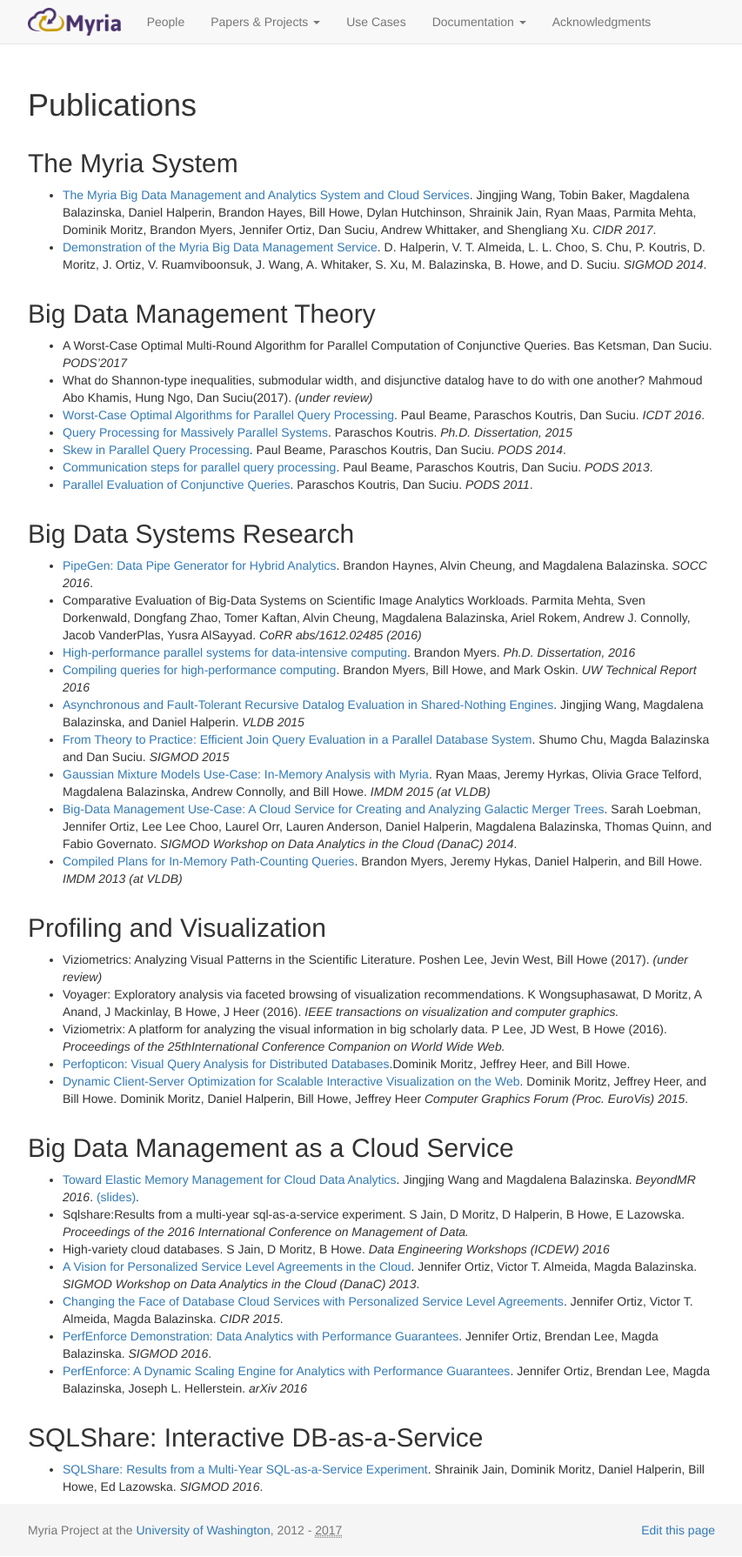
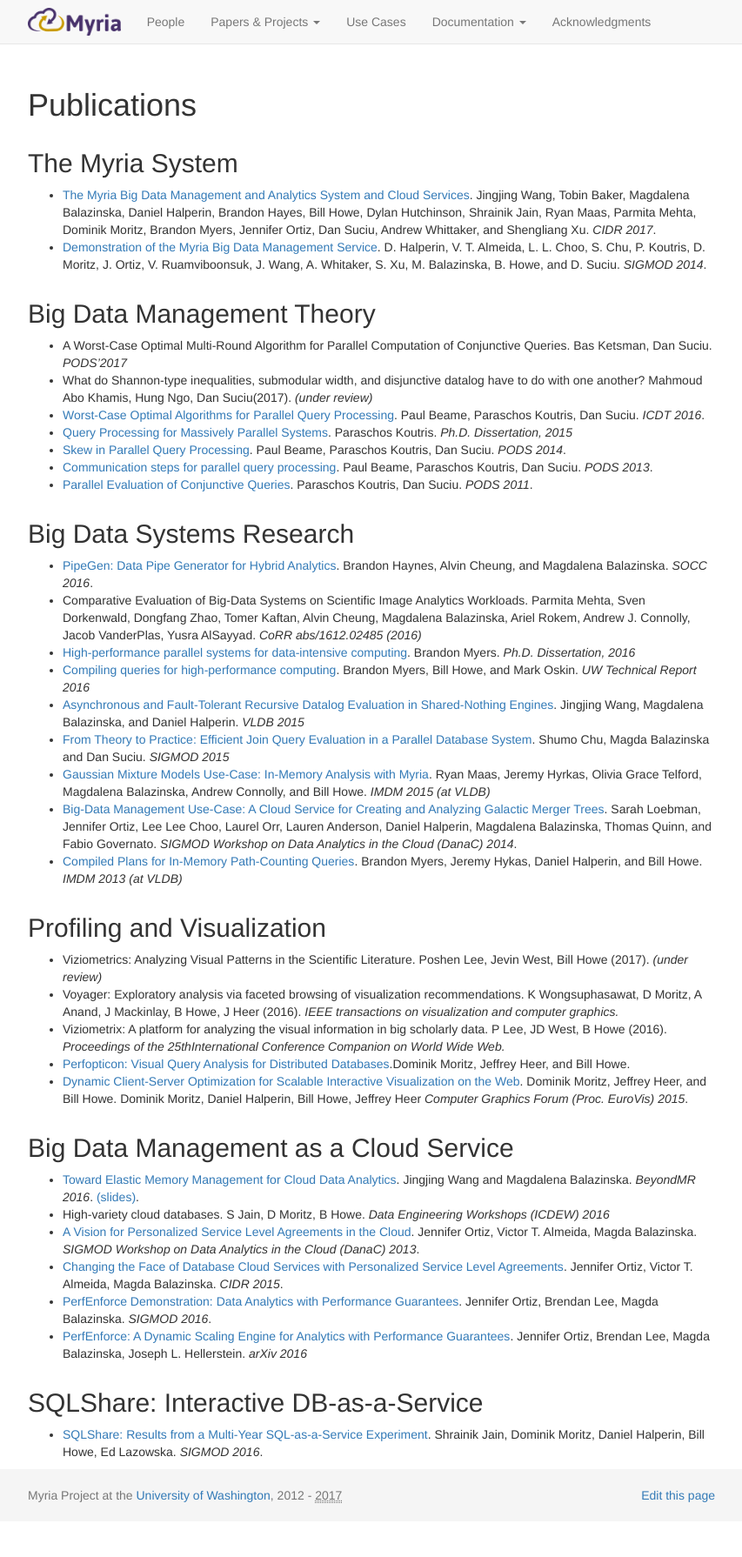
Before and after one commit to uwescience/myria-website, a Jekyll site: the page built from projects/publicationsList.md, in a window 1280 px wide. Shown: the whole page at 87% size, without its empty margins (213-1066 px from the left). Built offline with Jekyll 4.4.1, drawn with Linux system fonts in a browser that asks for light colours; nearby versions of some CDN libraries; after the commit the page ends 1750 px from its top, so only the background shows below that.

Commit message:
updating paper list

```diff
--- a/projects/publicationsList.md
+++ b/projects/publicationsList.md
@@ -43,7 +43,6 @@
 ## Big Data Management as a Cloud Service
 
 * [Toward Elastic Memory Management for Cloud Data Analytics](https://homes.cs.washington.edu/~jwang/publications/elastic-memory.pdf). Jingjing Wang and Magdalena Balazinska. *BeyondMR 2016*.  [(slides)](https://homes.cs.washington.edu/~jwang/publications/elastic-memory-beyondmr2016-slides.pdf).
-* Sqlshare:Results from a multi-year sql-as-a-service experiment. S Jain, D Moritz, D Halperin, B Howe, E Lazowska. *Proceedings of the 2016 International Conference on Management of Data.*
 * High-variety cloud databases. S Jain, D Moritz, B Howe. *Data Engineering Workshops (ICDEW) 2016*
 * [A Vision for Personalized Service Level Agreements in the Cloud](../publications/Ortiz_PSLA_2013.pdf). Jennifer Ortiz, Victor T. Almeida, Magda Balazinska. *SIGMOD Workshop on Data Analytics in the Cloud (DanaC) 2013*.
 * [Changing the Face of Database Cloud Services with Personalized Service Level Agreements](../publications/Ortiz_PSLA_CIDR_2015.pdf). Jennifer Ortiz, Victor T. Almeida, Magda Balazinska. *CIDR 2015*.
```
